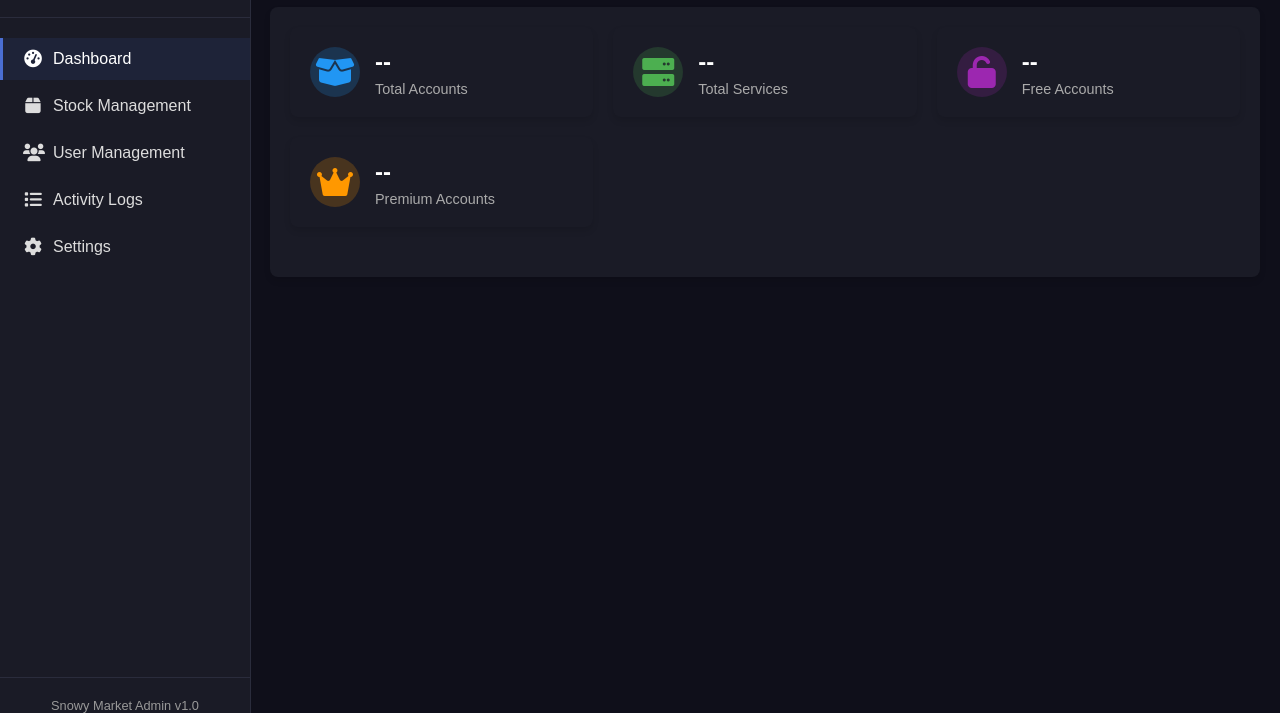
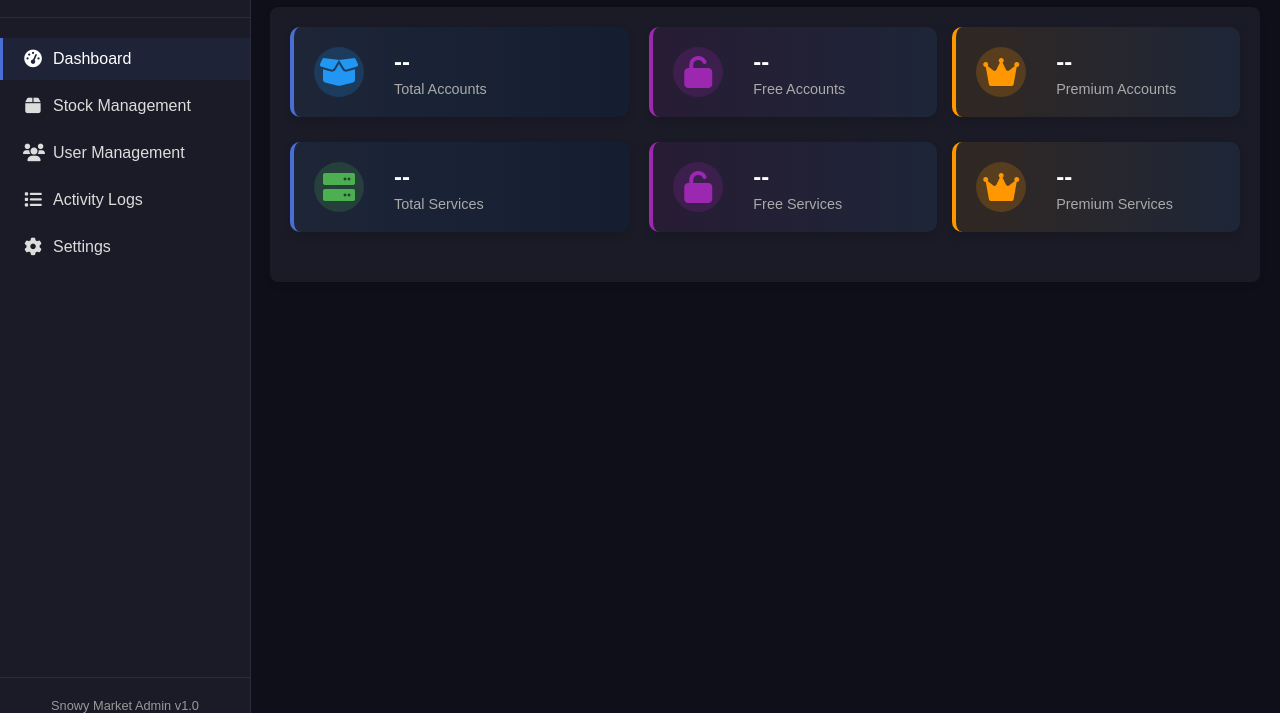
Before and after one commit to SpEc012/snowy, a website: page admin.html in a window 1280 px wide. Shown: the part 87-800 px from the top of the page. Drawn offline with Linux system fonts and the light colour scheme; no server answers.

Commit message:
Update admin.html

```diff
--- a/admin.html
+++ b/admin.html
@@ -11,6 +11,7 @@
             --primary-color: #4a6ed3;
             --dark-bg: #0f0f1a;
             --panel-bg: #1a1b26;
+            --card-bg: #1e2130;
             --border-color: #2a2c3c;
             --success-color: #4caf50;
             --warning-color: #ff9800;
@@ -191,21 +192,62 @@
             background-color: #d32f2f;
         }
 
-        /* Dashboard Cards */
+        /* Statistics Cards */
         .stats-container {
-            display: grid;
-            grid-template-columns: repeat(auto-fit, minmax(250px, 1fr));
-            grid-gap: 20px;
+            display: flex;
+            flex-direction: column;
+            gap: 25px;
             margin-bottom: 30px;
         }
 
+        .stats-row {
+            display: flex;
+            gap: 20px;
+            flex-wrap: wrap;
+        }
+
         .stat-card {
-            background-color: var(--panel-bg);
-            border-radius: 8px;
+            background-color: var(--card-bg);
+            border-radius: 10px;
             padding: 20px;
+            box-shadow: 0 4px 8px rgba(0, 0, 0, 0.12);
             display: flex;
             align-items: center;
-            box-shadow: 0 4px 6px rgba(0, 0, 0, 0.1);
+            gap: 15px;
+            transition: all 0.3s ease;
+        }
+
+        .stat-card:hover {
+            transform: translateY(-3px);
+            box-shadow: 0 6px 12px rgba(0, 0, 0, 0.15);
+        }
+
+        .main-stat {
+            flex: 1;
+            min-width: 200px;
+            background: linear-gradient(to right, rgba(30, 40, 60, 0.8), rgba(20, 30, 50, 0.9));
+            border-left: 4px solid var(--primary-color);
+        }
+
+        .stat-breakdown {
+            flex: 2;
+            display: flex;
+            gap: 15px;
+        }
+
+        .sub-stat {
+            flex: 1;
+            min-width: 180px;
+        }
+
+        .sub-stat.free {
+            border-left: 4px solid #9c27b0;
+            background: linear-gradient(to right, rgba(156, 39, 176, 0.1), rgba(30, 40, 60, 0.8));
+        }
+
+        .sub-stat.premium {
+            border-left: 4px solid var(--warning-color);
+            background: linear-gradient(to right, rgba(255, 152, 0, 0.1), rgba(30, 40, 60, 0.8));
         }
 
         .stat-icon {
@@ -910,7 +952,9 @@
         <div class="panel active" id="dashboard-panel">
             <!-- Statistics Cards -->
             <div class="stats-container">
-                <div class="stat-card">
+                <!-- Accounts Stats Row -->
+                <div class="stats-row">
+                    <div class="stat-card main-stat">
                         <div class="stat-icon blue">
                             <i class="fas fa-box-open"></i>
                         </div>
@@ -920,7 +964,32 @@
                         </div>
                     </div>
 
-                <div class="stat-card">
+                    <div class="stat-breakdown">
+                        <div class="stat-card sub-stat free">
+                            <div class="stat-icon purple">
+                                <i class="fas fa-unlock"></i>
+                            </div>
+                            <div class="stat-info">
+                                <h3 id="free-accounts">--</h3>
+                                <p>Free Accounts</p>
+                            </div>
+                        </div>
+
+                        <div class="stat-card sub-stat premium">
+                            <div class="stat-icon orange">
+                                <i class="fas fa-crown"></i>
+                            </div>
+                            <div class="stat-info">
+                                <h3 id="premium-accounts">--</h3>
+                                <p>Premium Accounts</p>
+                            </div>
+                        </div>
+                    </div>
+                </div>
+
+                <!-- Services Stats Row -->
+                <div class="stats-row">
+                    <div class="stat-card main-stat">
                         <div class="stat-icon green">
                             <i class="fas fa-server"></i>
                         </div>
@@ -930,23 +999,26 @@
                         </div>
                     </div>
 
-                <div class="stat-card">
+                    <div class="stat-breakdown">
+                        <div class="stat-card sub-stat free">
                             <div class="stat-icon purple">
                                 <i class="fas fa-unlock"></i>
                             </div>
                             <div class="stat-info">
-                        <h3 id="free-accounts">--</h3>
-                        <p>Free Accounts</p>
-                    </div>
-                </div>
-
-                <div class="stat-card">
+                                <h3 id="free-services-count">--</h3>
+                                <p>Free Services</p>
+                            </div>
+                        </div>
+
+                        <div class="stat-card sub-stat premium">
                             <div class="stat-icon orange">
                                 <i class="fas fa-crown"></i>
                             </div>
                             <div class="stat-info">
-                        <h3 id="premium-accounts">--</h3>
-                        <p>Premium Accounts</p>
+                                <h3 id="premium-services-count">--</h3>
+                                <p>Premium Services</p>
+                            </div>
+                        </div>
                     </div>
                 </div>
             </div>
@@ -1801,8 +1873,37 @@
         function setupLogout() {
             document.getElementById('logout-btn').addEventListener('click', () => {
                 localStorage.removeItem('adminToken');
-                window.location.href = 'index.html';
+                window.location.href = 'admin-login.html';
             });
+        }
+
+        // Session Timeout Management
+        function setupSessionTimeout() {
+            // Clear any existing timeout
+            if (sessionTimeout) {
+                clearTimeout(sessionTimeout);
+            }
+
+            // Set new timeout (30 minutes)
+            sessionTimeout = setTimeout(() => {
+                showToast('Session expired due to inactivity', 'warning');
+                setTimeout(() => {
+                    localStorage.removeItem('adminToken');
+                    window.location.href = 'admin-login.html';
+                }, 2000);
+            }, SESSION_TIMEOUT_MINUTES * 60 * 1000);
+
+            // Add event listeners to reset timeout on user activity
+            const resetSessionTimeout = () => {
+                if (sessionTimeout) {
+                    clearTimeout(sessionTimeout);
+                    setupSessionTimeout();
+                }
+            };
+
+            // Refresh session timer on any interaction
+            document.addEventListener('click', resetSessionTimeout);
+            document.addEventListener('keydown', resetSessionTimeout);
         }
 
         // Stock Editor Event Listeners
@@ -1898,9 +1999,8 @@
                 setupStockFilters();
                 setupLogout();
 
-                // Refresh session timer on any interaction
-                document.addEventListener('click', refreshSessionTimer);
-                document.addEventListener('keydown', refreshSessionTimer);
+                        // Set up session timeout monitoring
+                setupSessionTimeout();
 
                 console.log('Admin panel initialization complete');
             } catch (error) {
```
Lines whose indentation alone changed are shown as unchanged.
